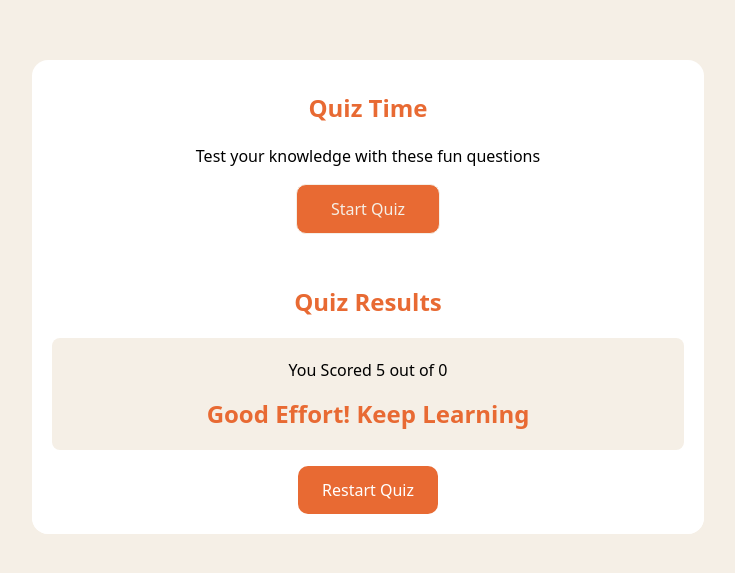
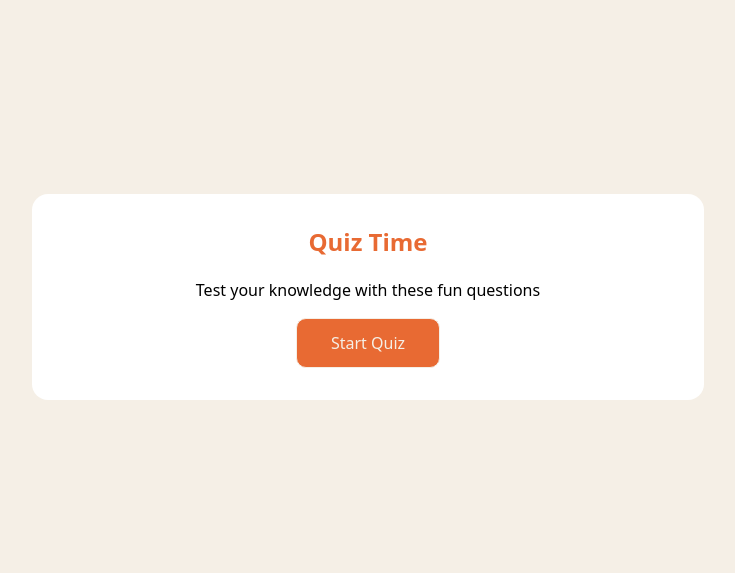
Before and after one commit to Jahboy-316/Quiz-game, a website: page index.html in a window 1280 px wide. Shown: the part 103-676 px from the top of the page, without its empty margins (272-1007 px from the left). Drawn offline with Linux system fonts and the light colour scheme.

Commit message:
Quiz-game-01

```diff
--- a/index.html
+++ b/index.html
@@ -78,7 +78,7 @@
 
         </div>
 
-        <div class=" p-5 text-center w-100% items-center justify-center" id="result-screen">
+        <div class="hidden p-5 text-center w-100% items-center justify-center" id="result-screen">
             <h1 class="font-bold text-[#e86a33] text-2xl mb-5">Quiz Results</h1>
             <div class="bg-[#f5efe6] p-5 rounded-lg mb-4">
                 <p class="mb-4">You Scored <span id="final-score">5</span> out of <span id="max-score">5</span></p>
```
